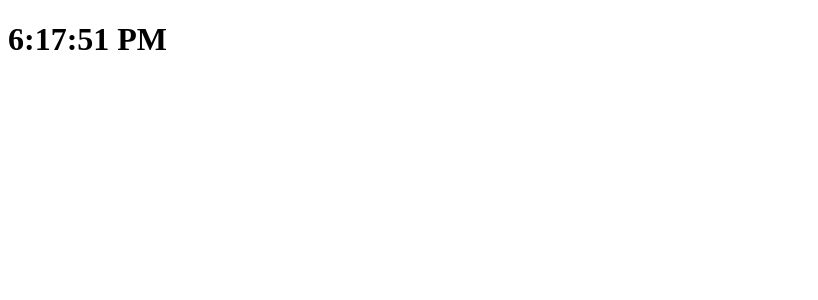
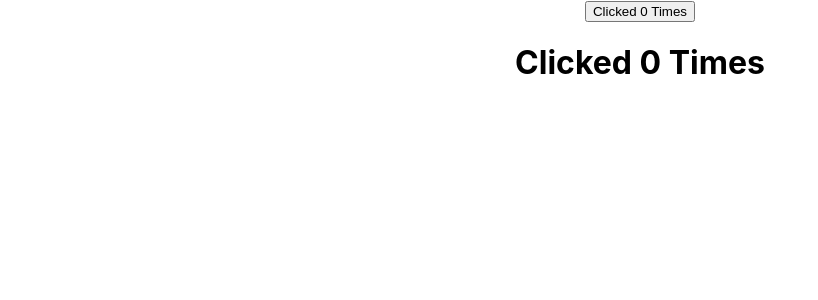
Before and after one commit to anondobormon/React-Core-Concept, a React (Create React App) app: page / in a window 1280 px wide. Shown: the top 300 px of the page, without its empty margins (0-818 px from the left). Built offline with nearby package versions, Linux system fonts and the light colour scheme.

Commit message:
implement Higher Order Component

```diff
--- a/src/App.js
+++ b/src/App.js
@@ -1,23 +1,12 @@
-import logo from './logo.svg';
-import './App.css';
+import "./App.css";
+import ClickCounter from "./Component/ClickCounter";
+import HoverCounter from "./Component/HoverCounter";
 
 function App() {
   return (
     <div className="App">
-      <header className="App-header">
-        <img src={logo} className="App-logo" alt="logo" />
-        <p>
-          Edit <code>src/App.js</code> and save to reload.
-        </p>
-        <a
-          className="App-link"
-          href="https://reactjs.org"
-          target="_blank"
-          rel="noopener noreferrer"
-        >
-          Learn React
-        </a>
-      </header>
+      <ClickCounter />
+      <HoverCounter />
     </div>
   );
 }
--- /dev/null
+++ b/src/Component/ClickCounter.js
@@ -0,0 +1,11 @@
+import withCounter from "./HOC/withCounter";
+
+const ClickCounter = (props) => {
+  const { count, incrementCounter } = props;
+  return (
+    <div>
+      <button onClick={incrementCounter}>Clicked {count} Times</button>
+    </div>
+  );
+};
+export default withCounter(ClickCounter);
--- /dev/null
+++ b/src/Component/HOC/withCounter.js
@@ -0,0 +1,23 @@
+import React from "react";
+
+const withCounter = (OriginalComponent) => {
+  class newComponent extends React.Component {
+    state = {
+      count: 0,
+    };
+    incrementCounter = () => {
+      this.setState((preState) => ({ count: preState.count + 1 }));
+    };
+    render() {
+      const { count } = this.state;
+      return (
+        <OriginalComponent
+          count={count}
+          incrementCounter={this.incrementCounter}
+        />
+      );
+    }
+  }
+  return newComponent;
+};
+export default withCounter;
--- /dev/null
+++ b/src/Component/HoverCounter.js
@@ -0,0 +1,11 @@
+import withCounter from "./HOC/withCounter";
+
+const HoverCounter = (props) => {
+  const { count, incrementCounter } = props;
+  return (
+    <div>
+      <h1 onMouseOver={incrementCounter}>Clicked {count} Times</h1>
+    </div>
+  );
+};
+export default withCounter(HoverCounter);
--- a/src/index.js
+++ b/src/index.js
@@ -1,15 +1,17 @@
 import React from "react";
 import ReactDOM from "react-dom";
+import App from "./App";
+import "./index.css";
+import reportWebVitals from "./reportWebVitals";
 
-setInterval(() => {
-  // Component
-  function Clock() {
-    return (
-      <h1 className="heading">
-        <span className="text">{new Date().toLocaleTimeString()}</span>
-      </h1>
-    );
-  }
+ReactDOM.render(
+  <React.StrictMode>
+    <App />
+  </React.StrictMode>,
+  document.getElementById("root")
+);
 
-  ReactDOM.render(Clock(), document.getElementById("root"));
-}, 1000);
+// If you want to start measuring performance in your app, pass a function
+// to log results (for example: reportWebVitals(console.log))
+// or send to an analytics endpoint. Learn more: https://bit.ly/CRA-vitals
+reportWebVitals();
```
Also changed, not shown: src/Component/Clock.js (added, +11 -0 lines).
